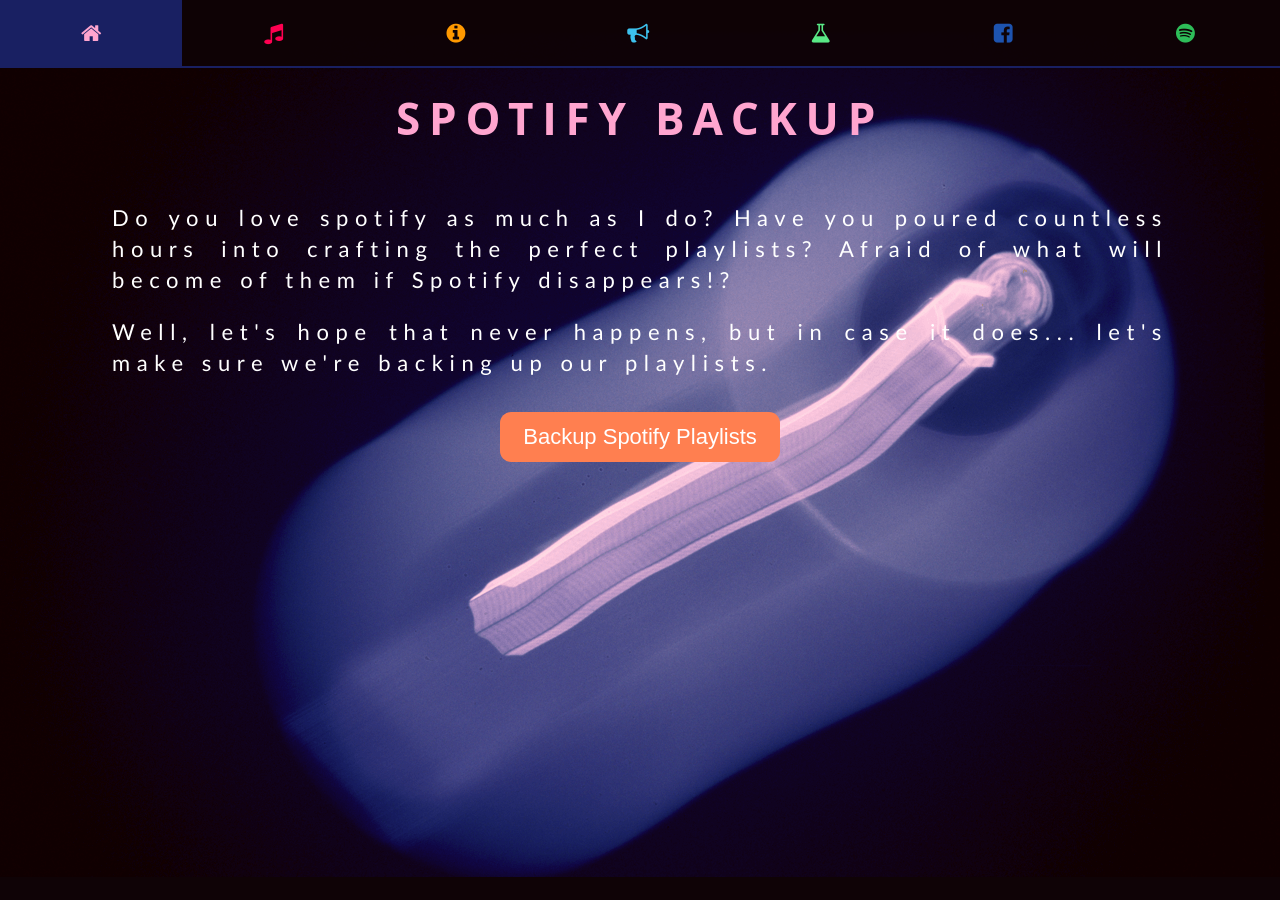
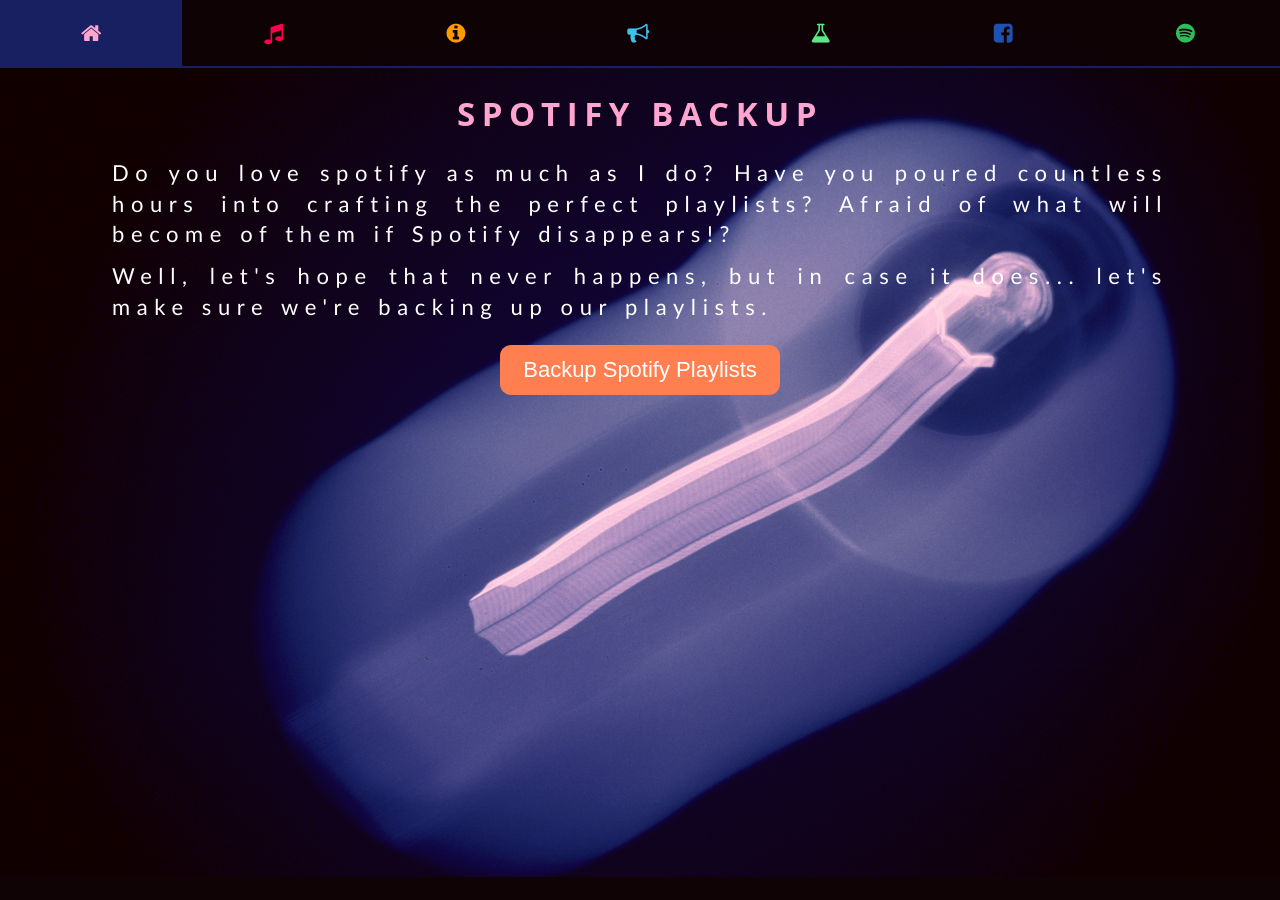
Before and after one commit to brgibson/www, a Jekyll site: the page spotify/index.html, which Jekyll copies as it is, in a window 1280 px wide. Built offline with Jekyll 4.4.1, drawn with Linux system fonts in a browser that asks for light colours; nearby versions of some CDN libraries.

Commit message:
styles - cleaning up margins

```diff
--- a/base.css
+++ b/base.css
@@ -6,15 +6,29 @@
     padding: 0;
     letter-spacing: .3em;
 }
-dd, ul {
-    margin: 0;
+h1, h2, h3, h4 ,h5, h6, p {
+    margin: .5em 1em;
     padding: 0;
 }
 h1 {
     font-family: "Open Sans", sans-serif;
     letter-spacing: .2em;
     text-transform: uppercase;
+    font-size: 1.5em;
+    padding-top: .25em;
 }
+h2 {
+    font-size: 1.25em;
+}
+dl {
+    margin: 0;
+    padding: .5em 1em;
+}
+dd, ul {
+    margin: 0;
+    padding: 0;
+}
+
 h2, h3, h4, h5, h6, nav, nav .offscreen {
     font-family: "Open Sans", sans-serif;
     letter-spacing: 0;
@@ -30,10 +44,6 @@
 .l-s { font-size: .7em; position:relative; top: 0em;    }
 .l-o { font-size: 1em; position:relative; top: .2em;    }
 .l-n { font-size: .8em; position:relative; top: 0em;    }
-h1, h2, h3, h4 ,h5, h6, p, dl {
-    margin: 0;
-    padding: .5em 1em;
-}
 ul li {
     display: inline-block;
 }
@@ -146,10 +156,7 @@
 nav + .main::before {
     content: '';
     display: block;
-    padding-bottom: 1.5em;
-}
-nav + .main::before {
-    padding-bottom: 2.5em;
+    padding-bottom: 3em;
 }
 nav .current {
     transition: color 1s;
@@ -200,9 +207,6 @@
 }
 
 /* homepage */
-.experiments h1 {
-    padding-top: .7em;
-}
 .experiments .main {
     margin: 0 auto;
     max-width: 32em;
@@ -272,6 +276,7 @@
 
 /* music */
 .musicviewer {
+    margin-top: -1em;
     text-align: center;
 }
 .musicviewer iframe {
@@ -363,6 +368,7 @@
     min-height: 9em;
 }
 .band-home .logo {
+    font-size: 2em;
     padding-top: 10%;
     padding-left: 15%;
     text-align: left;
--- a/spotify/index.html
+++ b/spotify/index.html
@@ -26,9 +26,10 @@
                 ><li><a href="https://open.spotify.com/artist/7dMjvLu2viBJjBzqh2qizh" class="fa fa-spotify" ><span class="offscreen">Spotify</span></a></li>
             </ul>
         </nav>
-        <h1>Spotify Backup</h1>
+
 
         <div class="main">
+            <h1>Spotify Backup</h1>
             <div class="ad-container">
                 <script async src="//pagead2.googlesyndication.com/pagead/js/adsbygoogle.js"></script>
                 <!-- Responsive Ad - Standard -->
```
Also changed, not shown: music/index.html (+7 -6 lines), sudoku/sudoku.css (+6 -18 lines).
